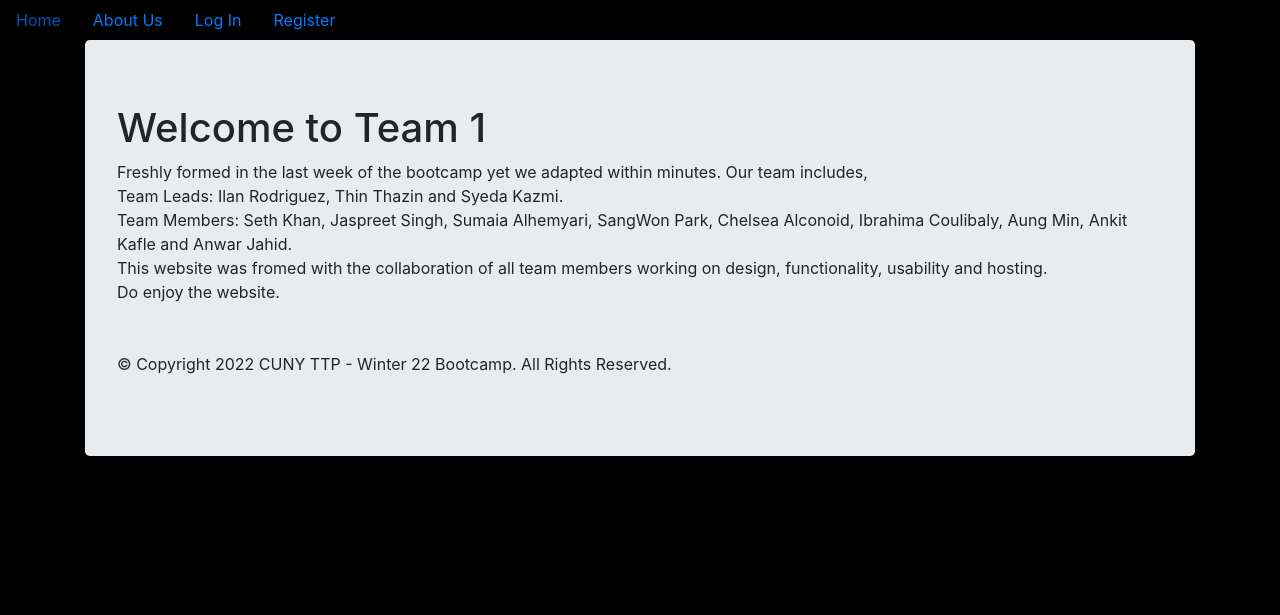
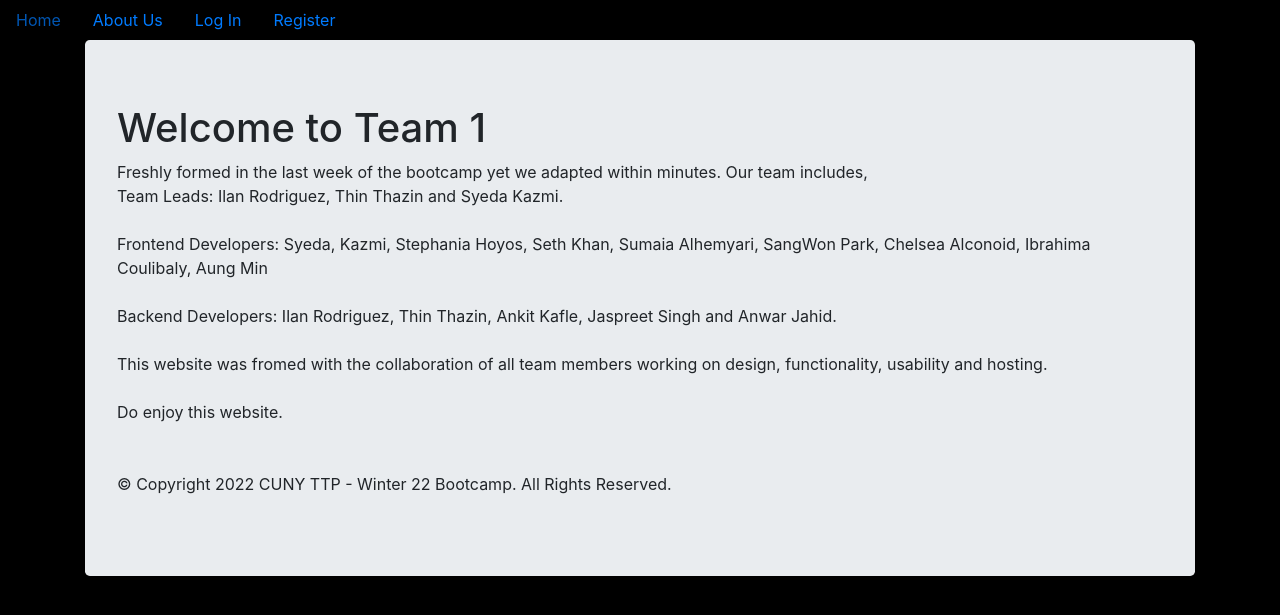
Before and after one commit to TTP-Group1/flask_blog, a Flask app: page /info in a window 1280 px wide. Shown: the top 615 px of the page. Run offline with Flask 2, Linux system fonts and the light colour scheme; some libraries are stand-ins or nearby versions.

Commit message:
Update info.html
Made changes to team info.

```diff
--- a/puppycompanyblog/templates/info.html
+++ b/puppycompanyblog/templates/info.html
@@ -3,13 +3,18 @@
 <div class="jumbotron">
   <h1>Welcome to Team 1</h1>
   <p>Freshly formed in the last week of the bootcamp yet we adapted within minutes. Our team includes, </br>
-    Team Leads: Ilan Rodriguez, Thin Thazin and Syeda Kazmi. </br>
-    Team Members: Seth Khan, Jaspreet Singh, Sumaia Alhemyari, SangWon Park, Chelsea Alconoid, Ibrahima Coulibaly, Aung Min, Ankit Kafle and Anwar Jahid. </br>
-    This website was fromed with the collaboration of all team members working on design, functionality, usability and hosting. </br>
-    Do enjoy the website. </br>
-  </br>
-  </br>
-  &#169 Copyright 2022 CUNY TTP - Winter 22 Bootcamp. All Rights Reserved.
+     Team Leads: Ilan Rodriguez, Thin Thazin and Syeda Kazmi. </br>
+     </br>
+     Frontend Developers: Syeda, Kazmi, Stephania Hoyos, Seth Khan, Sumaia Alhemyari, SangWon Park, Chelsea Alconoid, Ibrahima Coulibaly, Aung Min</br>
+     </br>
+     Backend Developers: Ilan Rodriguez, Thin Thazin, Ankit Kafle, Jaspreet Singh and Anwar Jahid. </br>
+     </br>
+     This website was fromed with the collaboration of all team members working on design, functionality, usability and hosting. </br>
+     </br>
+     Do enjoy this website. </br>
+     </br>
+     </br>
+     &#169 Copyright 2022 CUNY TTP - Winter 22 Bootcamp. All Rights Reserved.
   </p>
 </div>
 
```
